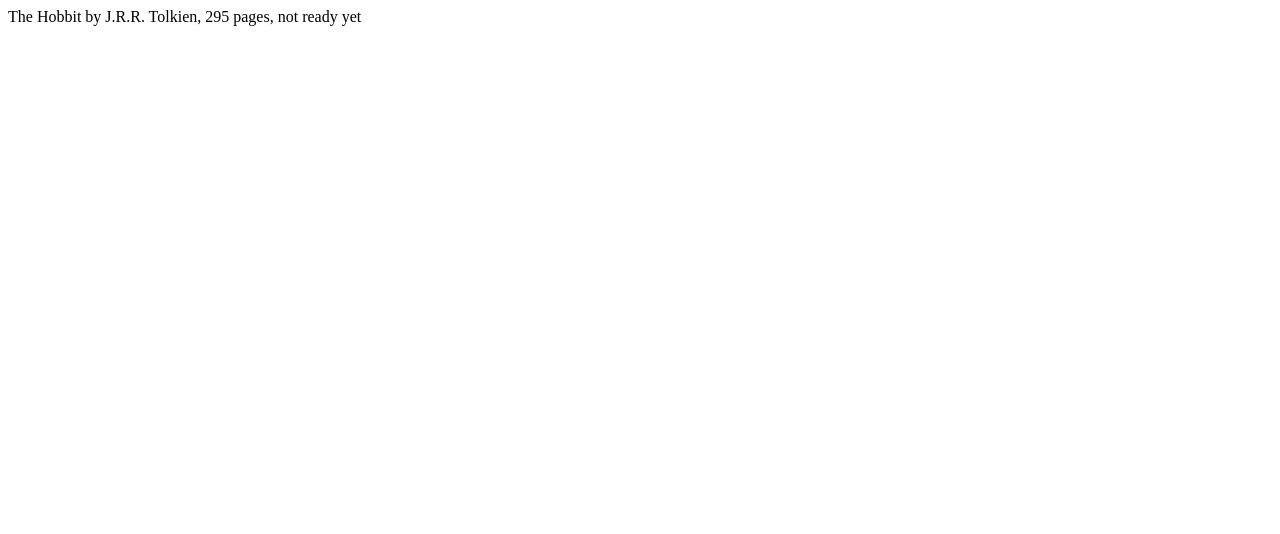
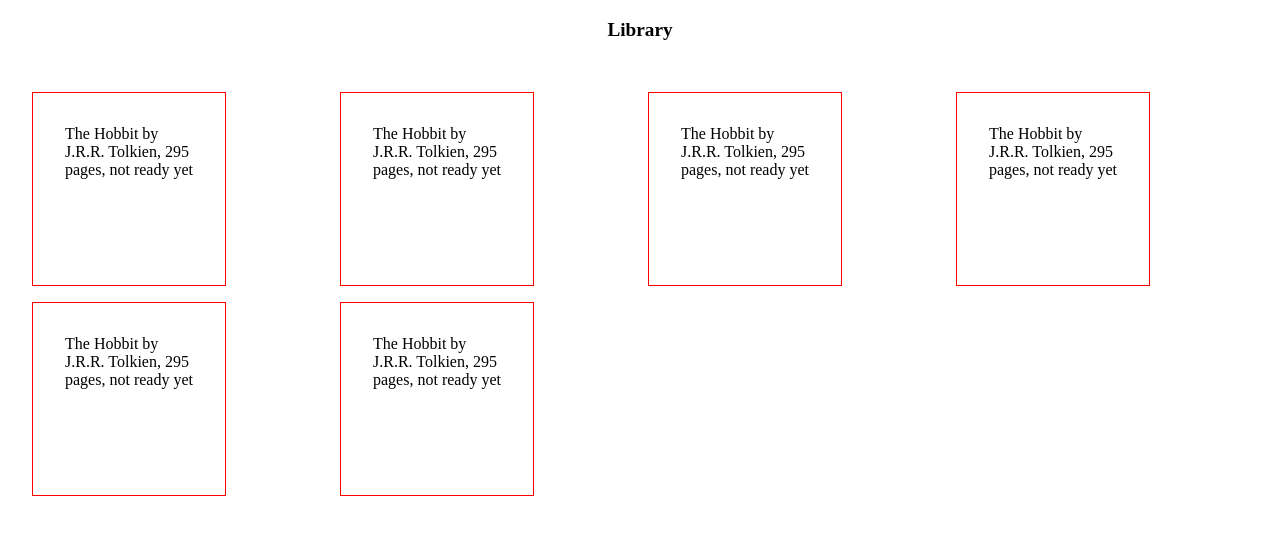
Before and after one commit to felipe-amorim21/Library, a plain HTML site: page index.html in a window 1280 px wide. Drawn offline with Linux system fonts and the light colour scheme.

Commit message:
Updated showbooks function to show as a grid

```diff
--- a/index.html
+++ b/index.html
@@ -7,6 +7,10 @@
     <title>Library</title>
 </head>
 <body>
-
+    <div id="header">
+        <p>Library</p>
+    </div>
+    <div id="bookGrid">
+    </div>
 </body>
 </html>
--- a/index.js
+++ b/index.js
@@ -1,7 +1,6 @@
-const body = document.querySelector('body')
-const bookGrid = document.createElement('div')
 
-body.appendChild(bookGrid)
+const bookGrid = document.getElementById('bookGrid')
+
 
 
 let myLibrary = []
@@ -11,6 +10,9 @@ function Book(title, author, pages, is_read){
 	this.author = author
 	this.pages = pages
 	this.is_read = is_read
+
+
+
 	this.info = function() {
 		let read = ''
 		if (this.is_read === true) {
@@ -25,6 +27,7 @@ function Book(title, author, pages, is_read){
 
 function addBookToLibrary(book) {
     if (book instanceof (Book)) {
+
         myLibrary.push(book)
     }
 }
@@ -32,12 +35,25 @@ function addBookToLibrary(book) {
 function showBooks(){
     for(let i = 0; i <= myLibrary.length-1; i++){
         console.log((myLibrary[i]).info())
-        bookGrid.textContent += (myLibrary[i]).info()
+        const book = document.createElement('div')
+        book.classList.add('card')
+        book.textContent = (myLibrary[i]).info()
+        bookGrid.appendChild(book)
     }
 }
 
 let book1 = new Book('The Hobbit', 'J.R.R. Tolkien', 295, false)
+let book2 = new Book('The Hobbit', 'J.R.R. Tolkien', 295, false)
+let book3 = new Book('The Hobbit', 'J.R.R. Tolkien', 295, false)
+let book4 = new Book('The Hobbit', 'J.R.R. Tolkien', 295, false)
+let book5 = new Book('The Hobbit', 'J.R.R. Tolkien', 295, false)
+let book6 = new Book('The Hobbit', 'J.R.R. Tolkien', 295, false)
 
 addBookToLibrary(book1)
+addBookToLibrary(book2)
+addBookToLibrary(book3)
+addBookToLibrary(book4)
+addBookToLibrary(book5)
+addBookToLibrary(book6)
 
 showBooks()
--- a/style.css
+++ b/style.css
@@ -0,0 +1,28 @@
+body {
+    padding: 0;
+    margin: 0;
+    box-sizing: border-box;
+}
+
+#header {
+    display: flex;
+    align-items: center;
+    justify-content: center;
+    font-weight: bold;
+    font-size: larger;
+}
+
+#bookGrid{
+    padding: 2rem;
+    display: grid;
+    grid-template-columns: repeat(auto-fill, minmax(250px, 1fr));
+    gap: 1rem;
+}
+
+.card {
+    border: 1px red solid;
+    width: 8rem;
+    height: 8rem;
+    padding: 2rem;
+
+}
```
